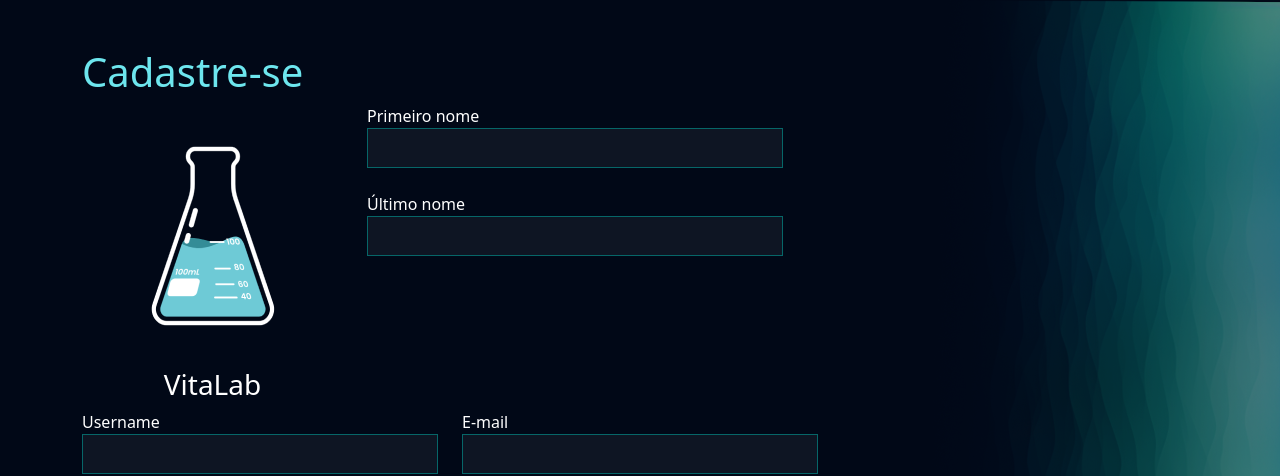
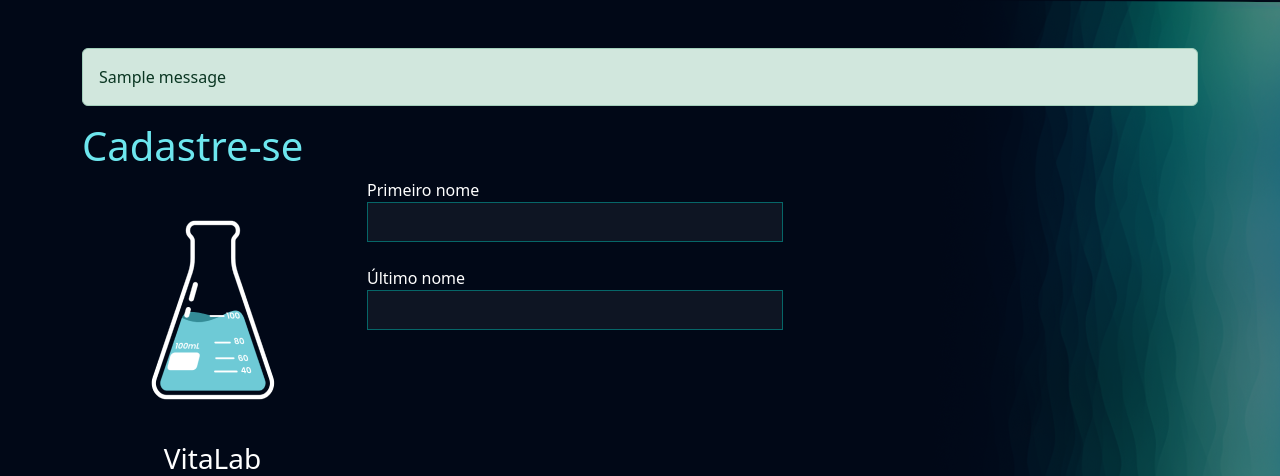
Before and after one commit to Franklinmateus/vitalab-py, a Django app: page /usuarios/cadastro/ in a window 1280 px wide. Shown: the top 476 px of the page. Run offline with Django 4.2, Linux system fonts and the light colour scheme; one stand-in notice (Sample message) is shown.

Commit message:
cadastrando usuario

```diff
--- a/usuarios/templates/cadastro.html
+++ b/usuarios/templates/cadastro.html
@@ -10,6 +10,11 @@
 <br>
 <br>
 <div class="container">
+    {% if messages %}
+        {% for message in messages %}
+            <div class="alert {{message.tags}}">{{message}}</div>
+        {% endfor %}
+    {% endif %}
     <h3 class="font-destaque">Cadastre-se</h3>
     <div class="row">
         <div class="col-md-3" style="text-align: center">
--- a/usuarios/views.py
+++ b/usuarios/views.py
@@ -1,6 +1,8 @@
 from django.shortcuts import render, redirect
 from django.http import HttpResponse
 from django.contrib.auth.models import User
+from django.contrib.messages import constants
+from django.contrib import messages
 
 def cadastro(request):
     if request.method == 'GET':
@@ -14,23 +16,22 @@ def cadastro(request):
         confirmar_senha = request.POST.get("confirmar_senha")
 
         if not senha == confirmar_senha:
+            messages.add_message(request, constants.ERROR, 'As senhas não são iguais!')
             return redirect('/usuarios/cadastro')
 
         if len(senha) < 6:
+            messages.add_message(request, constants.ERROR, 'Sua senha deve conter 7 ou mais caracteres!')
             return redirect('/usuarios/cadastro')
 
         try:
-            useraux = User.objects.get(username=request.POST['username'])
-            if useraux:
-                return HttpResponse("Erro, usuário já cadastrado!")
-            else:
-                user = User.objects.create_user(
-                    first_name=primeiro_nome,
-                    last_name=ultimo_nome,
-                    username=username,
-                    email=email,
-                    password=senha
+            user = User.objects.create_user(
+                first_name=primeiro_nome,
+                last_name=ultimo_nome,
+                username=username,
+                email=email,
+                password=senha
                 )
+            messages.add_message(request, constants.SUCCESS, 'Usuário cadastrado com sucesso!')
         except:
             return redirect('/usuarios/cadastro')
 
```
Also changed, not shown: vitalab/settings.py (+11 -0 lines), db.sqlite3.
